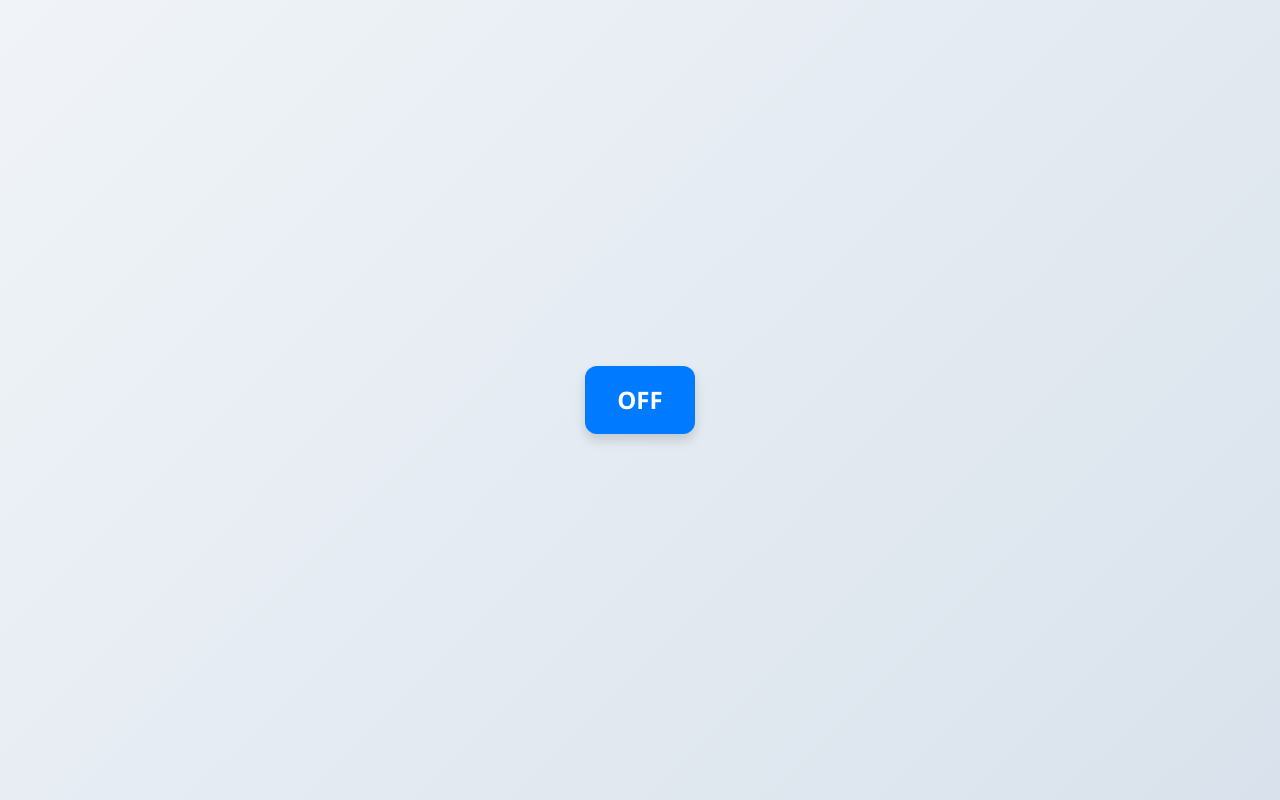
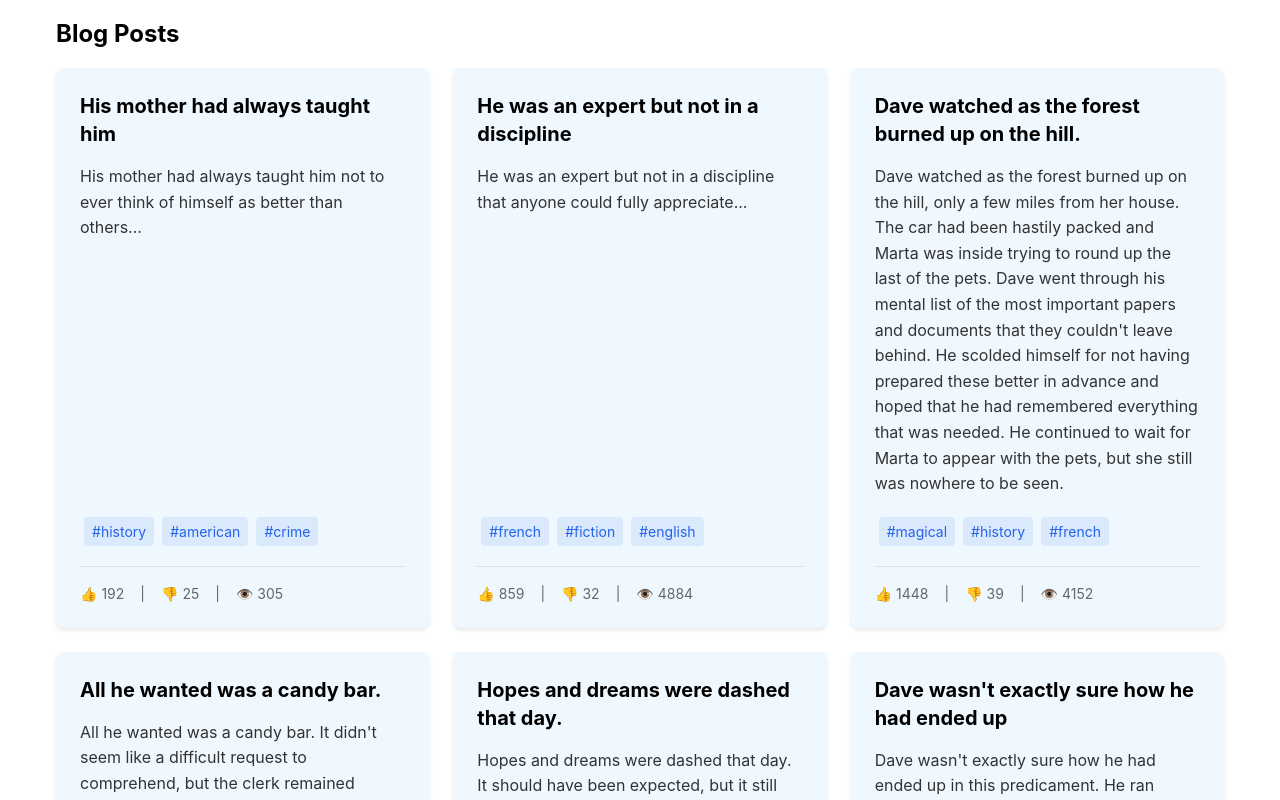
Before and after one commit to shubhamchasing/react-vite-prep, a React (Vite) app: page / in a window 1280 px wide. Shown: the top 800 px of the page. Built offline with nearby package versions, Linux system fonts and the light colour scheme.

Commit message:
feat: add blog post

```diff
--- a/src/App.jsx
+++ b/src/App.jsx
@@ -1,5 +1,6 @@
 import "./App.css";
-import Toggle from "./Components/ToggleHook";
+import BlogPosts from "./Components/BlogPost";
+// import Toggle from "./Components/ToggleHook";
 // import PasswordStrength from "./Components/PasswordStrength";
 // import GetWeekday from "./Components/GetWeekday";
 // import ReadMoreToggle from "./Components/ReadMoreToggle";
@@ -43,7 +44,7 @@
   return (
     <>
       <div className="App">
-        <Toggle />
+        <BlogPosts />
       </div>
     </>
   );
--- /dev/null
+++ b/src/Components/BlogPost/PostCard.jsx
@@ -0,0 +1,27 @@
+// PostCard.js
+//👍 likes | 👎 dislikes | 👁️ views
+export default function PostCard({ post }) {
+  const { title, body, tags, reactions, views } = post;
+
+  return (
+    <article className="card">
+      <h4 className="title">{title}</h4>
+
+      <p className="post-body">{body} </p>
+
+      <div>
+        {tags.map((tag, index) => (
+          <span key={index} className="tag">
+            #{tag}
+          </span>
+        ))}
+      </div>
+
+      <div className="reactions">
+        <span className="likes">👍 {reactions.likes}</span>|
+        <span className="dislikes">👎 {reactions.dislikes}</span>|
+        <span className="views">👁️ {views}</span>
+      </div>
+    </article>
+  );
+}
--- /dev/null
+++ b/src/Components/BlogPost/index.jsx
@@ -0,0 +1,20 @@
+// App.js
+import "./styles.css";
+import data from "./postsData";
+import { useState } from "react";
+import PostCard from "./PostCard";
+
+export default function BlogPosts() {
+  const [posts, setPosts] = useState(data);
+
+  return (
+    <div className="container">
+      <h2>Blog Posts </h2>
+      <div className="blog-container">
+        {posts.map((post) => (
+          <PostCard key={post.id} post={post} />
+        ))}
+      </div>
+    </div>
+  );
+}
--- /dev/null
+++ b/src/Components/BlogPost/postsData.js
@@ -0,0 +1,117 @@
+// postsData.js
+export default [
+  {
+    id: 1,
+    title: "His mother had always taught him",
+    body: "His mother had always taught him not to ever think of himself as better than others...",
+    tags: ["history", "american", "crime"],
+    reactions: { likes: 192, dislikes: 25 },
+    views: 305,
+    userId: 121,
+  },
+  {
+    id: 2,
+    title: "He was an expert but not in a discipline",
+    body: "He was an expert but not in a discipline that anyone could fully appreciate...",
+    tags: ["french", "fiction", "english"],
+    reactions: { likes: 859, dislikes: 32 },
+    views: 4884,
+    userId: 91,
+  },
+  {
+    id: 3,
+    title: "Dave watched as the forest burned up on the hill.",
+    body: "Dave watched as the forest burned up on the hill, only a few miles from her house. The car had been hastily packed and Marta was inside trying to round up the last of the pets. Dave went through his mental list of the most important papers and documents that they couldn't leave behind. He scolded himself for not having prepared these better in advance and hoped that he had remembered everything that was needed. He continued to wait for Marta to appear with the pets, but she still was nowhere to be seen.",
+    tags: ["magical", "history", "french"],
+    reactions: {
+      likes: 1448,
+      dislikes: 39,
+    },
+    views: 4152,
+    userId: 16,
+  },
+  {
+    id: 4,
+    title: "All he wanted was a candy bar.",
+    body: "All he wanted was a candy bar. It didn't seem like a difficult request to comprehend, but the clerk remained frozen and didn't seem to want to honor the request. It might have had something to do with the gun pointed at his face.",
+    tags: ["mystery", "english", "american"],
+    reactions: {
+      likes: 359,
+      dislikes: 18,
+    },
+    views: 4548,
+    userId: 47,
+  },
+  {
+    id: 5,
+    title: "Hopes and dreams were dashed that day.",
+    body: "Hopes and dreams were dashed that day. It should have been expected, but it still came as a shock. The warning signs had been ignored in favor of the possibility, however remote, that it could actually happen. That possibility had grown from hope to an undeniable belief it must be destiny. That was until it wasn't and the hopes and dreams came crashing down.",
+    tags: ["crime", "mystery", "love"],
+    reactions: {
+      likes: 119,
+      dislikes: 30,
+    },
+    views: 626,
+    userId: 131,
+  },
+  {
+    id: 6,
+    title: "Dave wasn't exactly sure how he had ended up",
+    body: "Dave wasn't exactly sure how he had ended up in this predicament. He ran through all the events that had lead to this current situation and it still didn't make sense. He wanted to spend some time to try and make sense of it all, but he had higher priorities at the moment. The first was how to get out of his current situation of being naked in a tree with snow falling all around and no way for him to get down.",
+    tags: ["english", "classic", "american"],
+    reactions: {
+      likes: 15,
+      dislikes: 8,
+    },
+    views: 38,
+    userId: 98,
+  },
+  {
+    id: 7,
+    title: "This is important to remember.",
+    body: "This is important to remember. Love isn't like pie. You don't need to divide it among all your friends and loved ones. No matter how much love you give, you can always give more. It doesn't run out, so don't try to hold back giving it as if it may one day run out. Give it freely and as much as you want.",
+    tags: ["magical", "crime"],
+    reactions: {
+      likes: 127,
+      dislikes: 26,
+    },
+    views: 168,
+    userId: 70,
+  },
+  {
+    id: 8,
+    title: "One can cook on and with an open fire.",
+    body: "One can cook on and with an open fire. These are some of the ways to cook with fire outside. Cooking meat using a spit is a great way to evenly cook meat. In order to keep meat from burning, it's best to slowly rotate it.",
+    tags: ["american", "english"],
+    reactions: {
+      likes: 1271,
+      dislikes: 36,
+    },
+    views: 2116,
+    userId: 67,
+  },
+  {
+    id: 9,
+    title: "There are different types of secrets.",
+    body: "There are different types of secrets. She had held onto plenty of them during her life, but this one was different. She found herself holding onto the worst type. It was the type of secret that could gnaw away at your insides if you didn't tell someone about it, but it could end up getting you killed if you did.",
+    tags: ["american", "history", "magical"],
+    reactions: {
+      likes: 703,
+      dislikes: 18,
+    },
+    views: 2235,
+    userId: 82,
+  },
+  {
+    id: 10,
+    title: "They rushed out the door.",
+    body: "They rushed out the door, grabbing anything and everything they could think of they might need. There was no time to double-check to make sure they weren't leaving something important behind. Everything was thrown into the car and they sped off. Thirty minutes later they were safe and that was when it dawned on them that they had forgotten the most important thing of all.",
+    tags: ["fiction", "magical", "history"],
+    reactions: {
+      likes: 455,
+      dislikes: 3,
+    },
+    views: 4504,
+    userId: 144,
+  },
+];
--- /dev/null
+++ b/src/Components/BlogPost/styles.css
@@ -0,0 +1,153 @@
+/* Root container */
+.container {
+  padding: 1rem;
+  max-width: 1200px;
+  margin: 0 auto;
+}
+
+/* Blog posts grid container */
+.blog-container {
+  display: grid;
+  grid-template-columns: repeat(auto-fit, minmax(300px, 1fr));
+  gap: 1.5rem;
+  padding: 1rem 0;
+}
+
+/* Individual blog card */
+.card {
+  display: flex;
+  flex-direction: column;
+  padding: 1.5rem;
+  border-radius: 8px;
+  background-color: aliceblue;
+  box-shadow: 0 2px 4px rgba(0, 0, 0, 0.1);
+  transition: transform 0.2s ease-in-out;
+}
+
+.card:hover {
+  transform: translateY(-2px);
+  box-shadow: 0 4px 8px rgba(0, 0, 0, 0.15);
+}
+
+/* Title styling */
+.title {
+  margin: 0 0 1rem 0;
+  font-size: 1.25rem;
+  line-height: 1.4;
+}
+
+/* Post content */
+.post-body {
+  margin: 0 0 1rem 0;
+  line-height: 1.6;
+  color: #333;
+  flex-grow: 1;
+}
+
+/* Tags container */
+.tag {
+  display: inline-block;
+  font-size: 0.875rem;
+  color: #2563eb;
+  margin: 0.25rem;
+  padding: 0.25rem 0.5rem;
+  background-color: rgba(37, 99, 235, 0.1);
+  border-radius: 4px;
+  transition: background-color 0.2s ease;
+}
+
+.tag:hover {
+  background-color: rgba(37, 99, 235, 0.2);
+}
+
+/* Reactions section */
+.reactions {
+  display: flex;
+  align-items: center;
+  gap: 1rem;
+  margin-top: 1rem;
+  padding-top: 1rem;
+  border-top: 1px solid rgba(0, 0, 0, 0.1);
+  font-size: 0.875rem;
+  color: #666;
+}
+
+.likes,
+.dislikes,
+.views {
+  display: flex;
+  align-items: center;
+  gap: 0.25rem;
+}
+
+/* Responsive adjustments */
+@media screen and (max-width: 768px) {
+  .container {
+    padding: 0.5rem;
+  }
+
+  .blog-container {
+    grid-template-columns: 1fr;
+  }
+
+  .card {
+    padding: 1rem;
+  }
+}
+
+
+
+
+
+/* old
+
+
+.container {
+  color: red
+  padding: 2rem;
+}
+
+.blog-container {
+  display: flex;
+  gap: 2rem;
+  flex-wrap: wrap;
+}
+
+.card {
+  padding: 1rem;
+  border-radius: 0.5rem;
+  min-width: 12rem;
+  max-width: 24rem;
+  background-color: aliceblue;
+  box-shadow: rgba(0, 0, 0, 0.02) 0px 1px 3px 0px,
+    rgba(27, 31, 35, 0.15) 0px 0px 0px 1px;
+}
+
+.title {
+  margin: 0.5rem 0;
+}
+
+.post-body {
+  margin: 0.5rem 0;
+}
+
+.tag {
+  font-size: 0.75rem;
+  color: blue;
+  margin: 0 0.5rem;
+}
+
+.reactions {
+  font-size: 0.85rem;
+  margin: 0.5rem 0;
+  color: grey;
+}
+
+.likes,
+.dislikes,
+.views {
+  margin: 0 0.5rem;
+}
+
+
+*/
```
